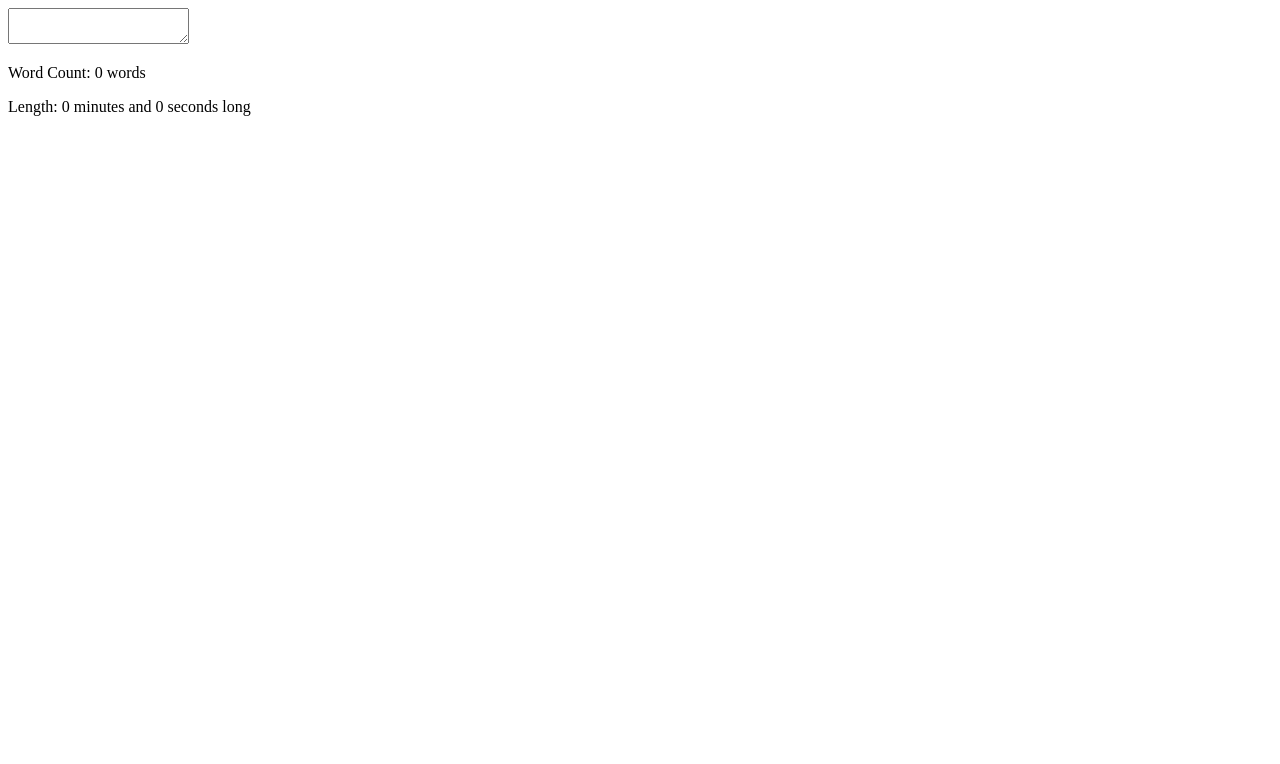
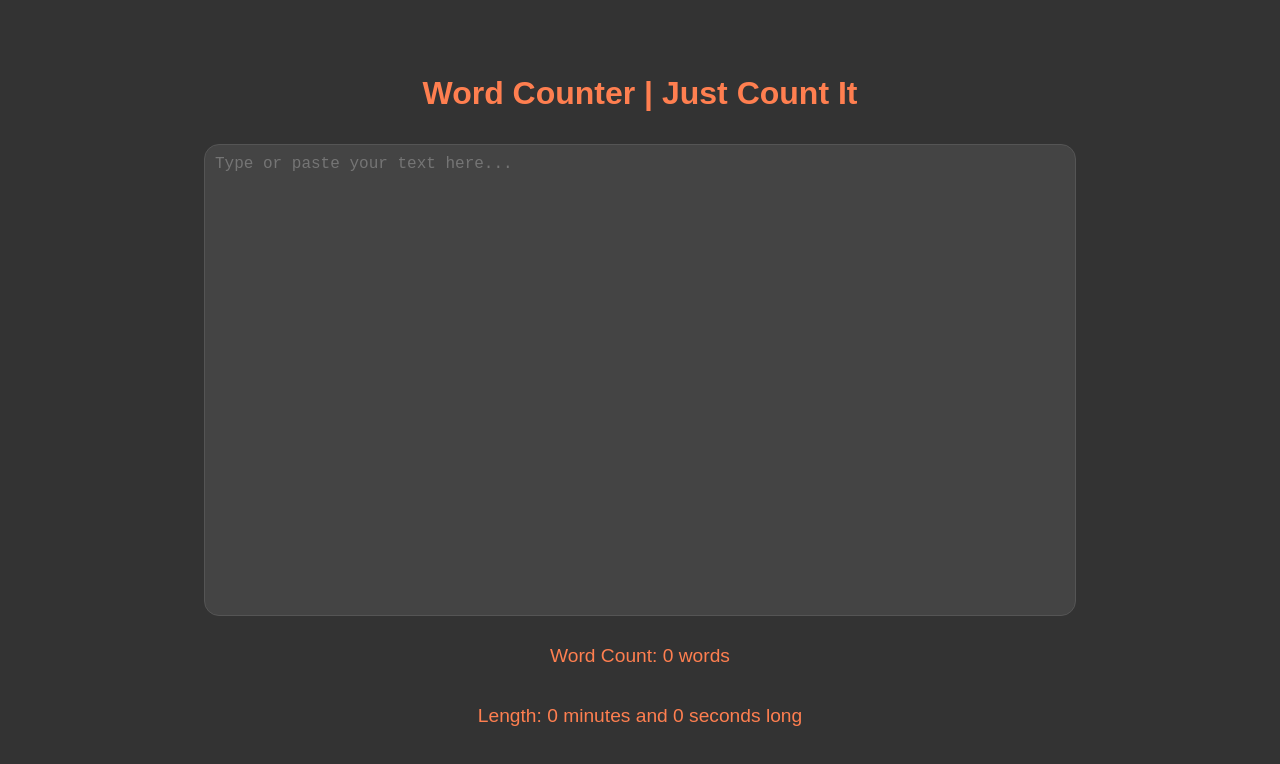
Before and after one commit to bibinwithab/count-it, a React (Vite) app: page / in a window 1280 px wide. Shown: the top 764 px of the page. Built offline with nearby package versions, Linux system fonts and the light colour scheme.

Commit message:
styles updated

```diff
--- a/src/App.jsx
+++ b/src/App.jsx
@@ -1,22 +1,29 @@
-import { useState } from 'react'
-import './App.css'
-import LengthGuesser from './components/LengthGuesser'
-import WordCounter from './components/WordCounter'
+import { useState } from "react";
+import "./App.css";
+import LengthGuesser from "./components/LengthGuesser";
+import WordCounter from "./components/WordCounter";
 
 function App() {
-  const [text, setText] = useState('');
+  const [text, setText] = useState("");
 
   const handleChange = (event) => {
-    setText(event.target.value)
-  }
+    setText(event.target.value);
+  };
 
   return (
     <>
-      <textarea value={text} onChange={handleChange} />
-      <WordCounter text={text}/>
-      <LengthGuesser text={text}/>
+      <div className="Container">
+        <h1>Word Counter | Just Count It</h1>
+        <textarea
+          placeholder="Type or paste your text here..."
+          value={text}
+          onChange={handleChange}
+        />
+        <WordCounter text={text} />
+        <LengthGuesser text={text} />
+      </div>
     </>
-  )
+  );
 }
 
-export default App
+export default App;
--- a/src/index.css
+++ b/src/index.css
@@ -0,0 +1,37 @@
+body {
+    margin: 0;
+    padding: 0;
+    font-family: 'Arial', sans-serif;
+    background-color: #333;
+    color: #fff;
+  }
+
+  .Container {
+    display: flex;
+    flex-direction: column;
+    align-items: center;
+    justify-content: center;
+    height: 100vh;
+  }
+
+  h1{
+    color: coral;
+  }
+
+  p{
+    color: coral;
+    font-size: larger;
+  }
+
+  textarea {
+    width: 850px;
+    height: 450px;
+    padding: 10px;
+    margin: 10px;
+    font-size: 16px;
+    border: 1px solid #555;
+    background-color: #444;
+    color: #fff;
+    resize: none;
+    border-radius: 15px;
+  }
```
